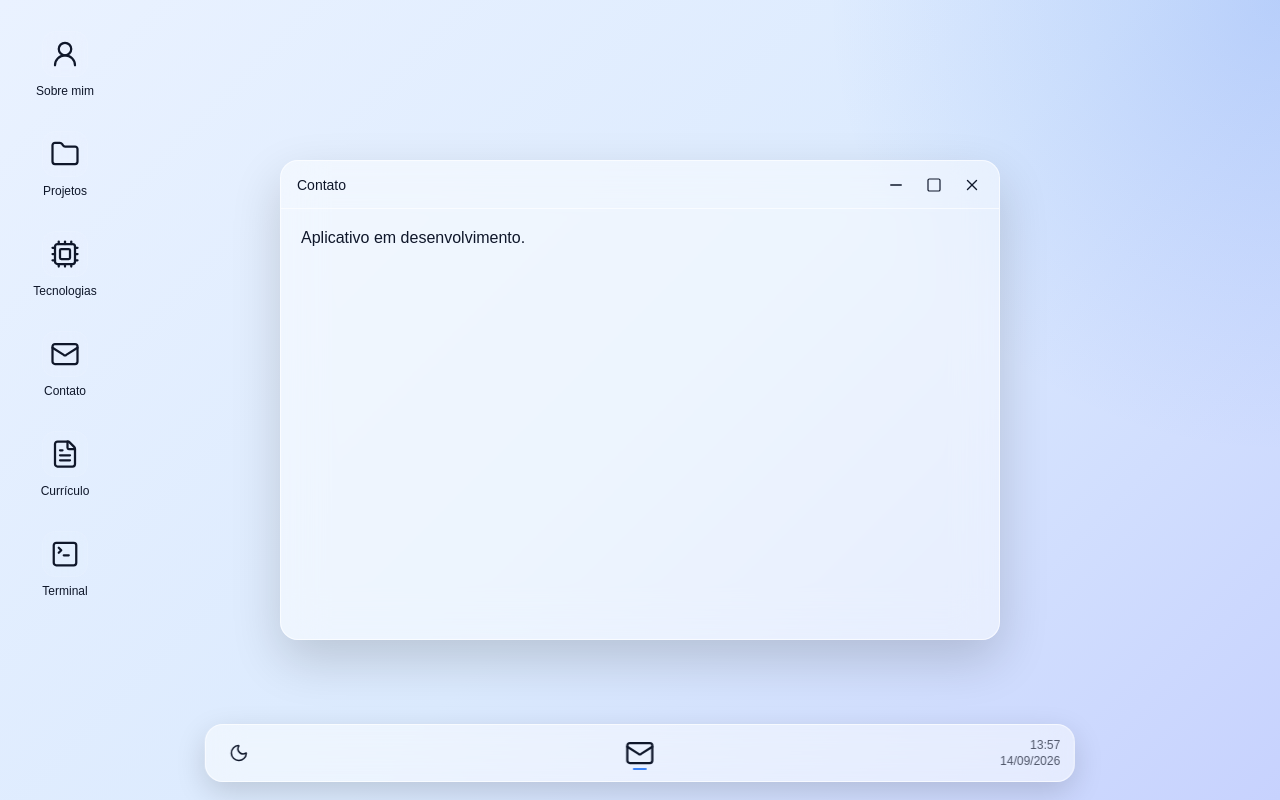
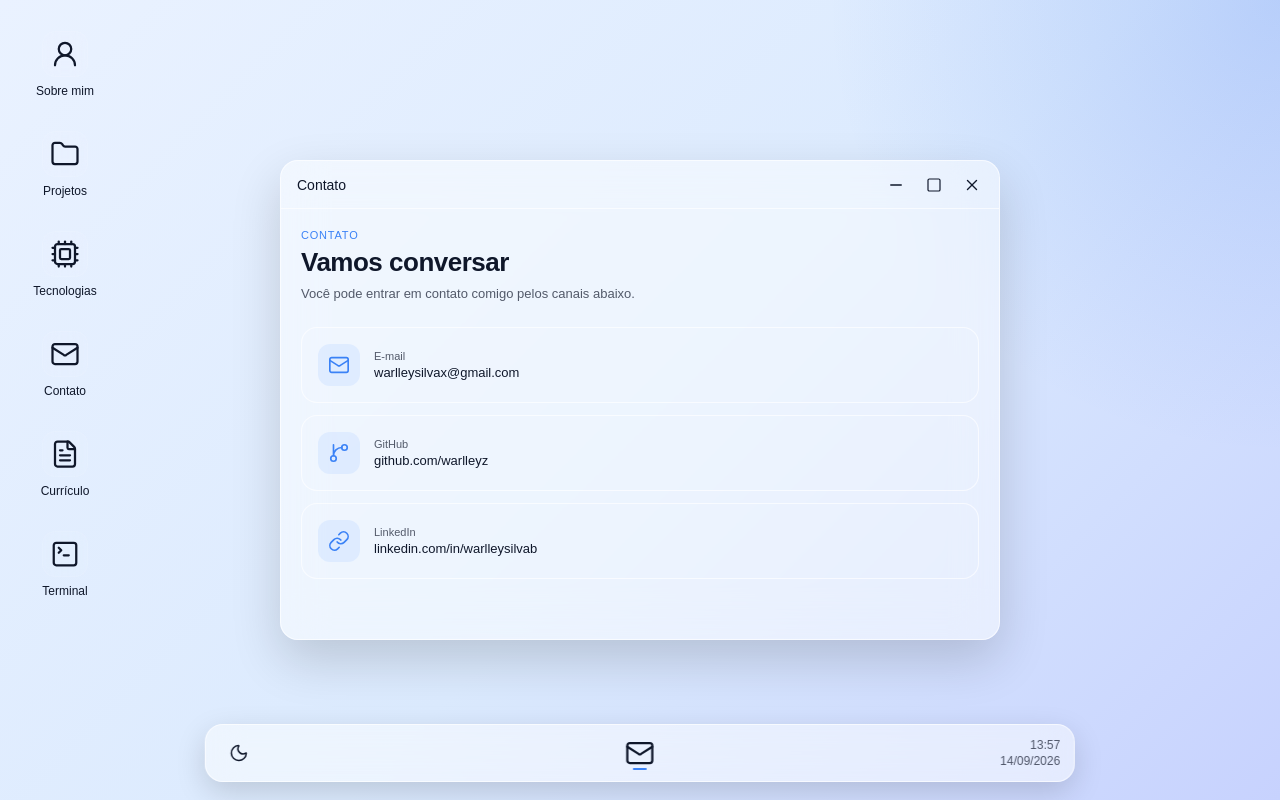
Before and after one commit to warlleyz/portfolio-warlley, a React (Vite) app: page / in a window 1280 px wide. Both pictures are taken after a click on the button "Contato". Built offline with nearby package versions, Linux system fonts and the light colour scheme.

Commit message:
Adiciona tela de contato ao portfolio

```diff
--- /dev/null
+++ b/src/apps/Contact/Contact.css
@@ -0,0 +1,130 @@
+.contact {
+    display: flex;
+    flex-direction: column;
+    gap: 22px;
+
+    width: 100%;
+
+    padding-bottom: 8px;
+
+    color: var(--text-primary);
+}
+
+/* === CABEÇALHO === */
+.contact-header {
+    display: flex;
+    flex-direction: column;
+    gap: 6px;
+}
+
+.contact-label {
+    font-size: 11px;
+    font-weight: 500;
+
+    text-transform: uppercase;
+    letter-spacing: 0.8px;
+
+    color: #3b82f6;
+}
+
+.contact-header h1 {
+    margin: 0;
+
+    font-size: 26px;
+    font-weight: 650;
+    letter-spacing: -0.5px;
+}
+
+.contact-header p {
+    max-width: 520px;
+
+    margin: 0;
+
+    font-size: 13px;
+    line-height: 1.6;
+
+    color: var(--text-secondary);
+}
+
+/* === CONTATOS === */
+.contact-grid {
+    display: grid;
+    grid-template-columns: 1fr;
+    gap: 12px;
+}
+
+.contact-card {
+    width: 100%;
+
+    display: flex;
+    align-items: center;
+    gap: 14px;
+
+    padding: 16px;
+
+    border: 1px solid var(--glass-border);
+    border-radius: 16px;
+
+    background: rgba(255, 255, 255, 0.025);
+
+    color: inherit;
+
+    text-align: left;
+
+    cursor: pointer;
+
+    transition:
+        transform 0.2s ease,
+        background 0.2s ease,
+        border-color 0.2s ease;
+}
+
+.contact-card:hover {
+    transform: translateY(-2px);
+
+    border-color: rgba(59, 130, 246, 0.16);
+
+    background: rgba(255, 255, 255, 0.04);
+}
+
+.contact-card:active {
+    transform: scale(0.98);
+}
+
+/* === ÍCONE === */
+.contact-icon {
+    width: 42px;
+    height: 42px;
+
+    display: flex;
+    align-items: center;
+    justify-content: center;
+
+    flex-shrink: 0;
+
+    border-radius: 12px;
+
+    background: rgba(59, 130, 246, 0.09);
+
+    color: #3b82f6;
+}
+
+/* === CONTEÚDO === */
+.contact-content {
+    display: flex;
+    flex-direction: column;
+    gap: 3px;
+}
+
+.contact-content span {
+    font-size: 11px;
+
+    color: var(--text-secondary);
+}
+
+.contact-content strong {
+    font-size: 13px;
+    font-weight: 500;
+
+    color: var(--text-primary);
+}
--- /dev/null
+++ b/src/apps/Contact/Contact.jsx
@@ -0,0 +1,91 @@
+import {
+    GitBranch,
+    Link,
+    Mail,
+} from 'lucide-react'
+
+import './Contact.css'
+
+const contactLinks = [
+    {
+        label: 'E-mail',
+        value: 'warlleysilvax@gmail.com',
+        href: 'mailto:warlleysilvax@gmail.com',
+        icon: Mail,
+    },
+    {
+        label: 'GitHub',
+        value: 'github.com/warlleyz',
+        href: 'https://github.com/warlleyz',
+        icon: GitBranch,
+    },
+    {
+        label: 'LinkedIn',
+        value: 'linkedin.com/in/warlleysilvab',
+        href: 'https://www.linkedin.com/in/warlleysilvab/',
+        icon: Link,
+    },
+]
+
+function Contact() {
+    const openLink = (href) => {
+        window.open(
+            href,
+            '_blank',
+            'noopener,noreferrer',
+        )
+    }
+
+    return (
+        <div className="contact">
+            <div className="contact-header">
+                <span className="contact-label">
+                    Contato
+                </span>
+
+                <h1>Vamos conversar</h1>
+
+                <p>
+                    Você pode entrar em contato comigo
+                    pelos canais abaixo.
+                </p>
+            </div>
+
+            <div className="contact-grid">
+                {contactLinks.map((contact) => {
+                    const Icon = contact.icon
+
+                    return (
+                        <button
+                            key={contact.label}
+                            type="button"
+                            className="contact-card"
+                            onClick={() =>
+                                openLink(contact.href)
+                            }
+                        >
+                            <div className="contact-icon">
+                                <Icon
+                                    size={22}
+                                    strokeWidth={1.8}
+                                />
+                            </div>
+
+                            <div className="contact-content">
+                                <span>
+                                    {contact.label}
+                                </span>
+
+                                <strong>
+                                    {contact.value}
+                                </strong>
+                            </div>
+                        </button>
+                    )
+                })}
+            </div>
+        </div>
+    )
+}
+
+export default Contact
--- a/src/components/Desktop/Desktop.jsx
+++ b/src/components/Desktop/Desktop.jsx
@@ -12,6 +12,7 @@ import {
 import About from '../../apps/About/About'
 import Projects from '../../apps/Projects/Projects'
 import Technologies from '../../apps/Technologies/Technologies'
+import Contact from '../../apps/Contact/Contact'
 import ProjectDemo from '../../apps/Projects/ProjectDemo'
 
 import projectsData from '../../data/projectsData'
@@ -231,6 +232,9 @@ function Desktop({ theme, toggleTheme }) {
             case 'technologies':
                 return <Technologies />
 
+            case 'contact':
+                return <Contact />
+
             default:
                 if (appId.startsWith('project-')) {
                     const projectId =
```
